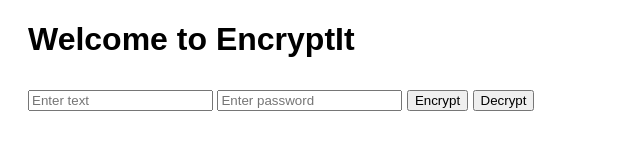
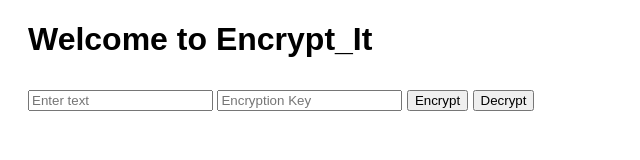
Before and after one commit to ahmed-hossain/Crypt_It, a plain HTML site: page index.html in a window 1280 px wide. Shown: the full height of the page, 0-640 px from the left. Drawn offline with Linux system fonts and the light colour scheme.

Commit message:
Update index.html

```diff
--- a/index.html
+++ b/index.html
@@ -3,7 +3,7 @@
 <head>
 <meta charset="UTF-8">
 <meta name="viewport" content="width=device-width, initial-scale=1.0">
-<title>EncryptIt Web App</title>
+<title>Encrypt_It Web App</title>
 <style>
   body { font-family: Arial, sans-serif; }
   #app { margin: 20px; }
@@ -12,9 +12,9 @@
 </head>
 <body>
 <div id="app">
-  <h1>Welcome to EncryptIt</h1>
+  <h1>Welcome to Encrypt_It</h1>
   <input type="text" id="inputText" placeholder="Enter text">
-  <input type="text" id="inputPassword" placeholder="Enter password">
+  <input type="text" id="inputPassword" placeholder="Encryption Key">
   <button onclick="encrypt()">Encrypt</button>
   <button onclick="decrypt()">Decrypt</button>
   <p id="output"></p>
```
